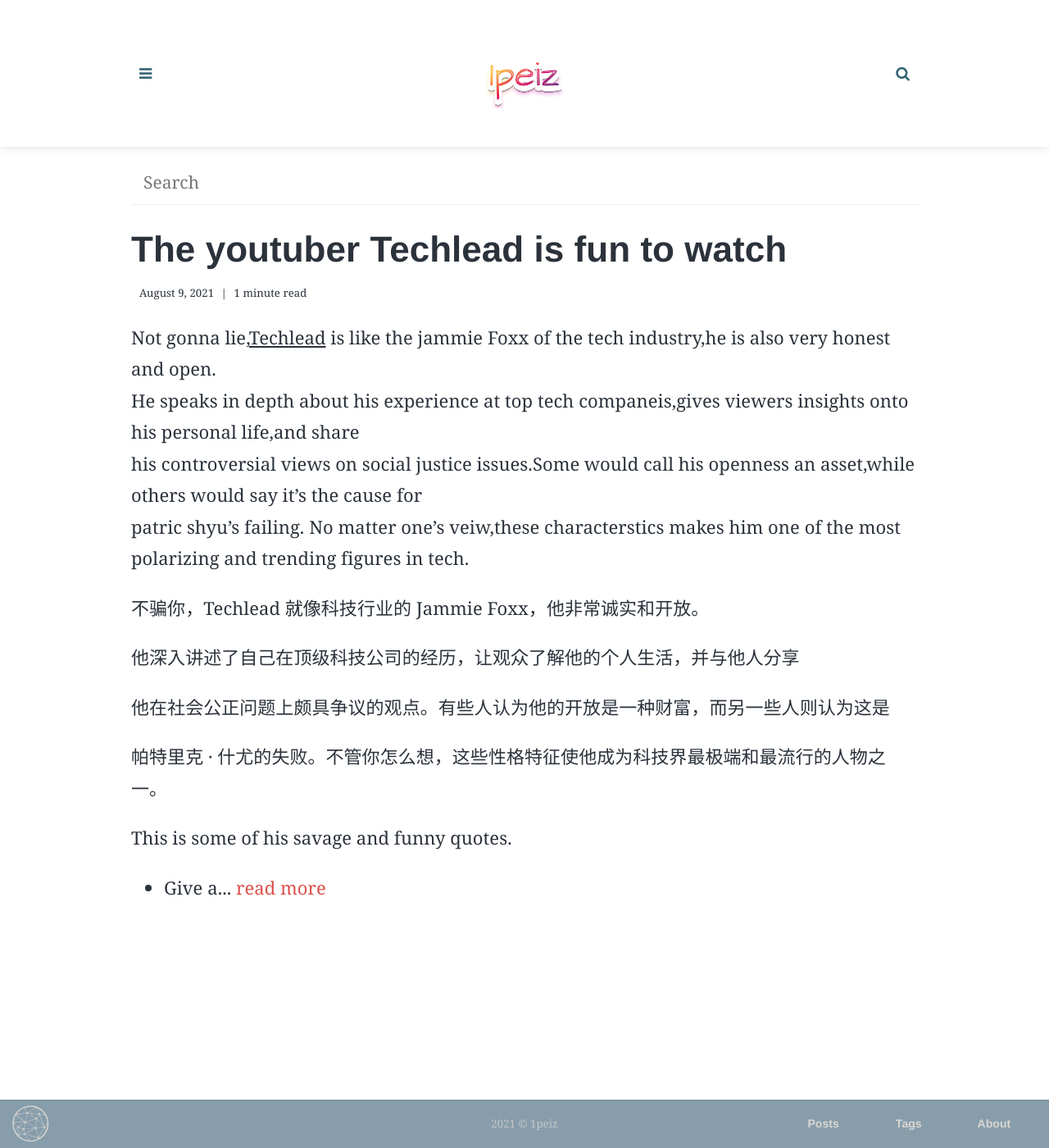
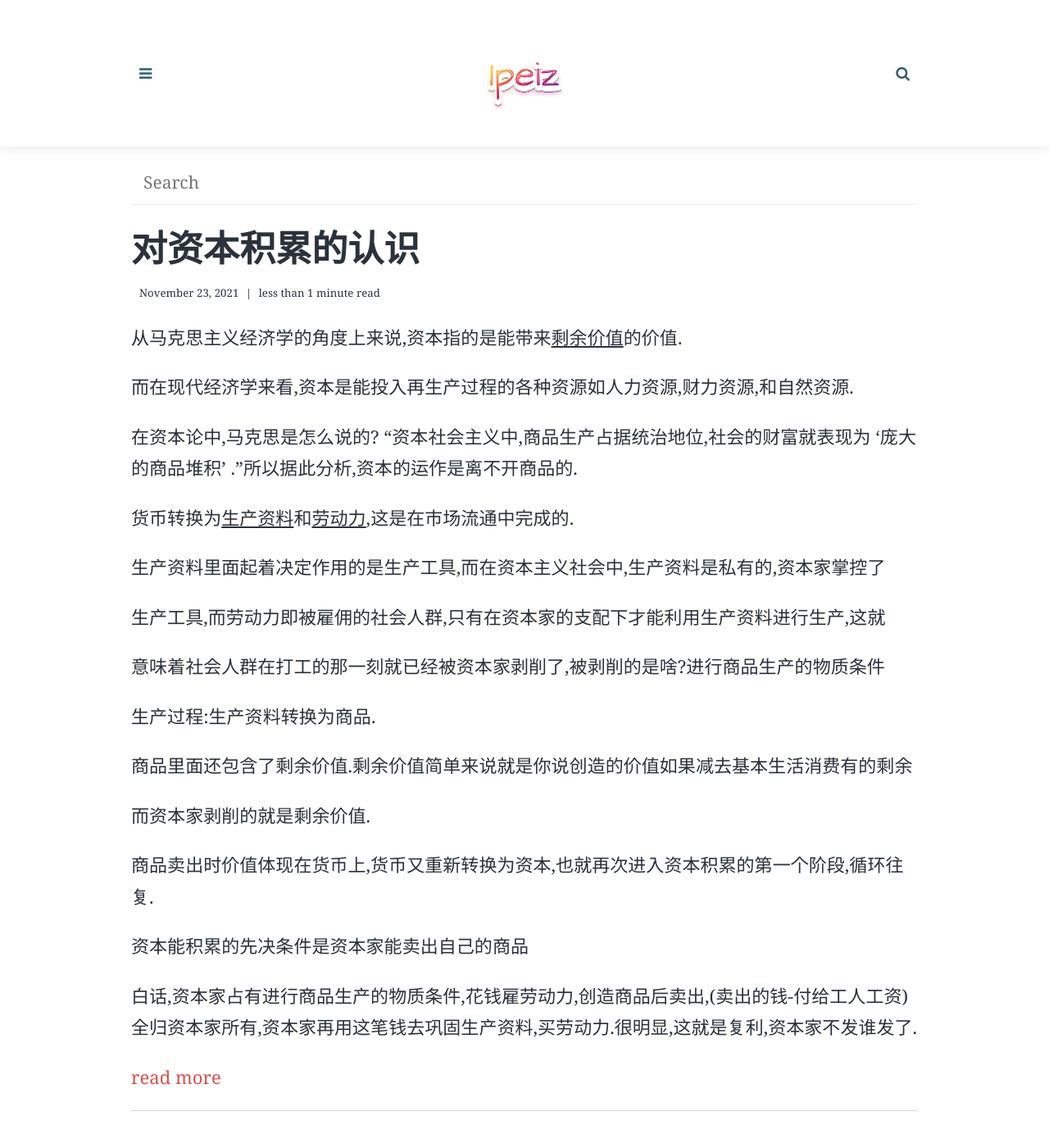
Before and after one commit to realChrisChen/realChrisChen.github.io, a Jekyll site: the page built from _pages/archive.html, in a window 1280 px wide and 1400 px high. Shown: the whole window at 82% size. Built offline with Jekyll 4.4.1, drawn with Linux system fonts in a browser that asks for light colours; some web fonts are replaced.

Commit message:
关于资本论中资本积累那章前几页的读后感

```diff
--- a/_posts/2021-08-09-the-youtuber-techlead-is-fun-to-watch.markdown
+++ b/_posts/2021-08-09-the-youtuber-techlead-is-fun-to-watch.markdown
@@ -7,7 +7,7 @@
 description: There is plenty of dark humor in his channel.
 img: posts/20210809/Techlead_0.jpg
 tags: [Youtuber,Techlead]
-author: Griffin Lewis
+author: 1peiz
 mathjax: no
 ---
 ## No one:Techlead:
--- /dev/null
+++ b/_posts/2021-11-22-对资本积累的认识.md
@@ -0,0 +1,53 @@
+---
+
+layout: post
+read_time: true
+show_date: true
+title:  对资本积累的认识
+date:   2021-11-22 22:00:00 -0600
+description: 原始资本究竟是怎样积累起来的呢?
+tags: [投资,资本论]
+author: 1peiz
+mathjax: no
+
+---
+
+## 何为资本
+
+从马克思主义经济学的角度上来说,资本指的是能带来[剩余价值](https://wiki.mbalib.com/wiki/%E5%89%A9%E4%BD%99%E4%BB%B7%E5%80%BC%E7%90%86%E8%AE%BA)的价值.
+
+而在现代经济学来看,资本是能投入再生产过程的各种资源如人力资源,财力资源,和自然资源.
+
+## 资本是如何积累的
+
+在资本论中,马克思是怎么说的? "资本社会主义中,商品生产占据统治地位,社会的财富就表现为 '庞大的商品堆积' ."所以据此分析,资本的运作是离不开商品的.
+
+### 资本积累的第一个阶段
+
+货币转换为[生产资料](https://wiki.mbalib.com/wiki/%E7%94%9F%E4%BA%A7%E8%B5%84%E6%96%99)和[劳动力](https://wiki.mbalib.com/wiki/%E5%8A%B3%E5%8A%A8%E5%8A%9B),这是在市场流通中完成的.
+
+生产资料里面起着决定作用的是生产工具,而在资本主义社会中,生产资料是私有的,资本家掌控了
+
+生产工具,而劳动力即被雇佣的社会人群,只有在资本家的支配下才能利用生产资料进行生产,这就
+
+意味着社会人群在打工的那一刻就已经被资本家剥削了,被剥削的是啥?进行商品生产的物质条件
+
+### 资本积累的第二个阶段
+
+生产过程:生产资料转换为商品.
+
+商品里面还包含了剩余价值.剩余价值简单来说就是你说创造的价值如果减去基本生活消费有的剩余
+
+而资本家剥削的就是剩余价值.
+
+### 资本积累的第三个阶段
+
+商品卖出时价值体现在货币上,货币又重新转换为资本,也就再次进入资本积累的第一个阶段,循环往复.
+
+### 资本能积累的条件
+
+资本能积累的先决条件是资本家能卖出自己的商品
+
+## 我的看法
+
+白话,资本家占有进行商品生产的物质条件,花钱雇劳动力,创造商品后卖出,(卖出的钱-付给工人工资)全归资本家所有,资本家再用这笔钱去巩固生产资料,买劳动力.很明显,这就是复利,资本家不发谁发了.
```
